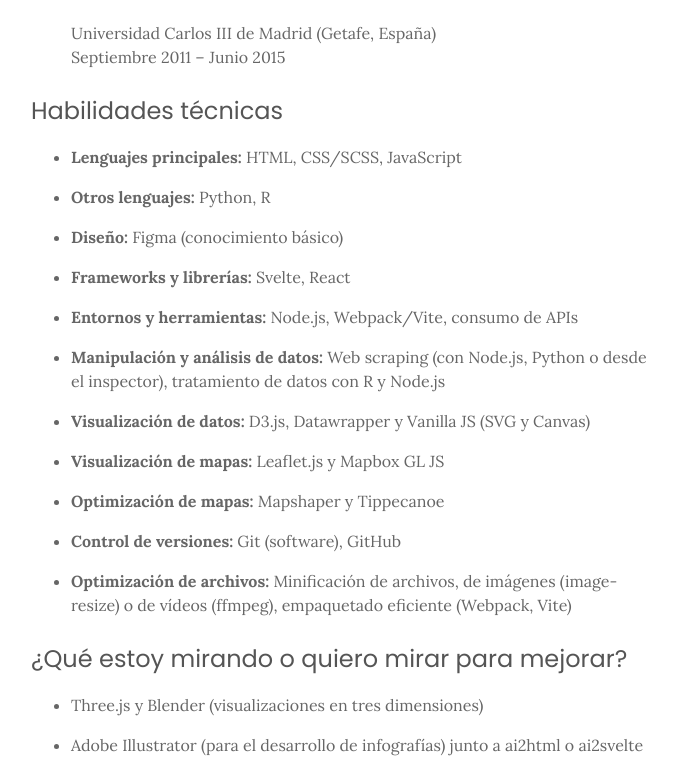
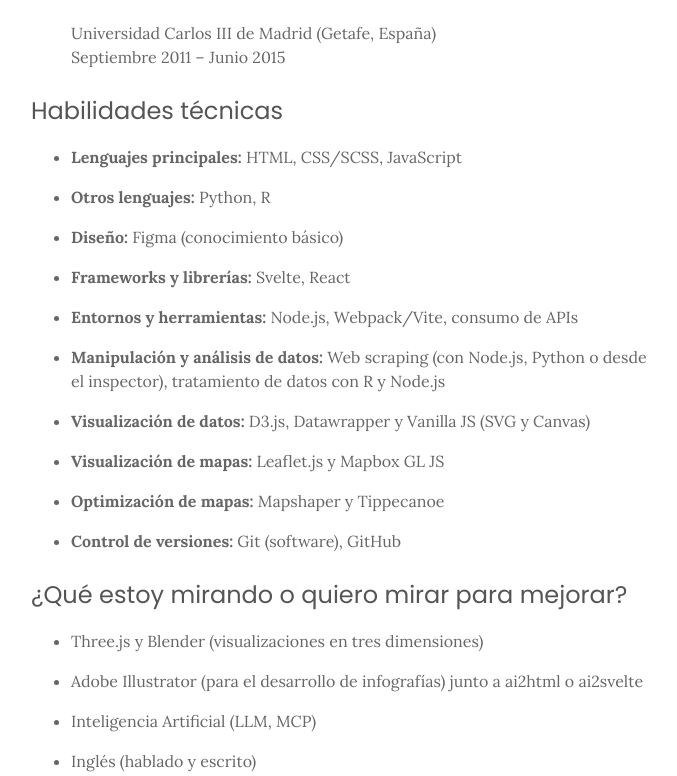
Before and after one commit to CarlosMunozDiaz/carlosmunozdiaz.github.io, a SvelteKit app: page /about-me in a window 1280 px wide. Shown: the part 2002-2778 px from the top of the page, without its empty margins (413-1090 px from the left). Built offline with nearby package versions, Linux system fonts and the light colour scheme.

Commit message:
Doble cambio en Sobre mí

```diff
--- a/src/routes/about-me/+page.svelte
+++ b/src/routes/about-me/+page.svelte
@@ -22,7 +22,7 @@
 
             const rect = amTextEl.getBoundingClientRect();
             // Calcular el progreso de scroll entre el inicio y el final de .am_text
-            const offset = 180; // píxeles extra para retrasar el inicio
+            const offset = 200; // píxeles extra para retrasar el inicio
             const start = rect.top + offset;
             const end = rect.bottom - amImageEl.offsetHeight;
             const scrollY = window.innerHeight / 2; // punto de referencia (mitad de la pantalla)
@@ -193,7 +193,6 @@
                     <li><strong>Visualización de mapas:</strong> Leaflet.js y Mapbox GL JS </li>
                     <li><strong>Optimización de mapas:</strong> Mapshaper y Tippecanoe</li>
                     <li><strong>Control de versiones:</strong> Git (software), GitHub</li>
-                    <li><strong>Optimización de archivos:</strong> Minificación de archivos, de imágenes (image-resize) o de vídeos (ffmpeg), empaquetado eficiente (Webpack, Vite)</li>
                 </ul>
             </div>
             <div class="am_text_habilidades_futuras">
```
